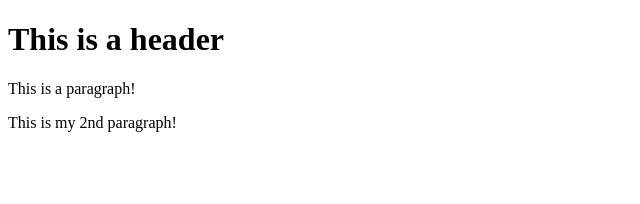
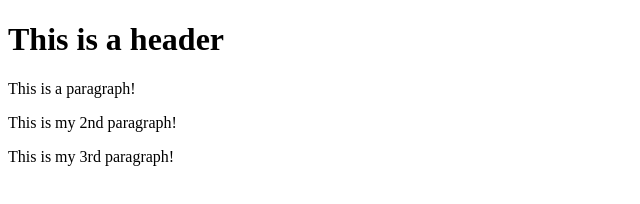
Before and after one commit to janderssonGIT/coursera, a plain HTML site: page index.html in a window 1280 px wide. Shown: the whole page, without its empty margins (0-640 px from the left). Drawn offline with Linux system fonts and the light colour scheme.

Commit message:
commit 3

```diff
--- a/index.html
+++ b/index.html
@@ -6,5 +6,6 @@
         <h1>This is a header</h1>
         <p>This is a paragraph!</p>
         <p>This is my 2nd paragraph!</p>
+        <p>This is my 3rd paragraph!</p>
     </body>
 </html>
```
